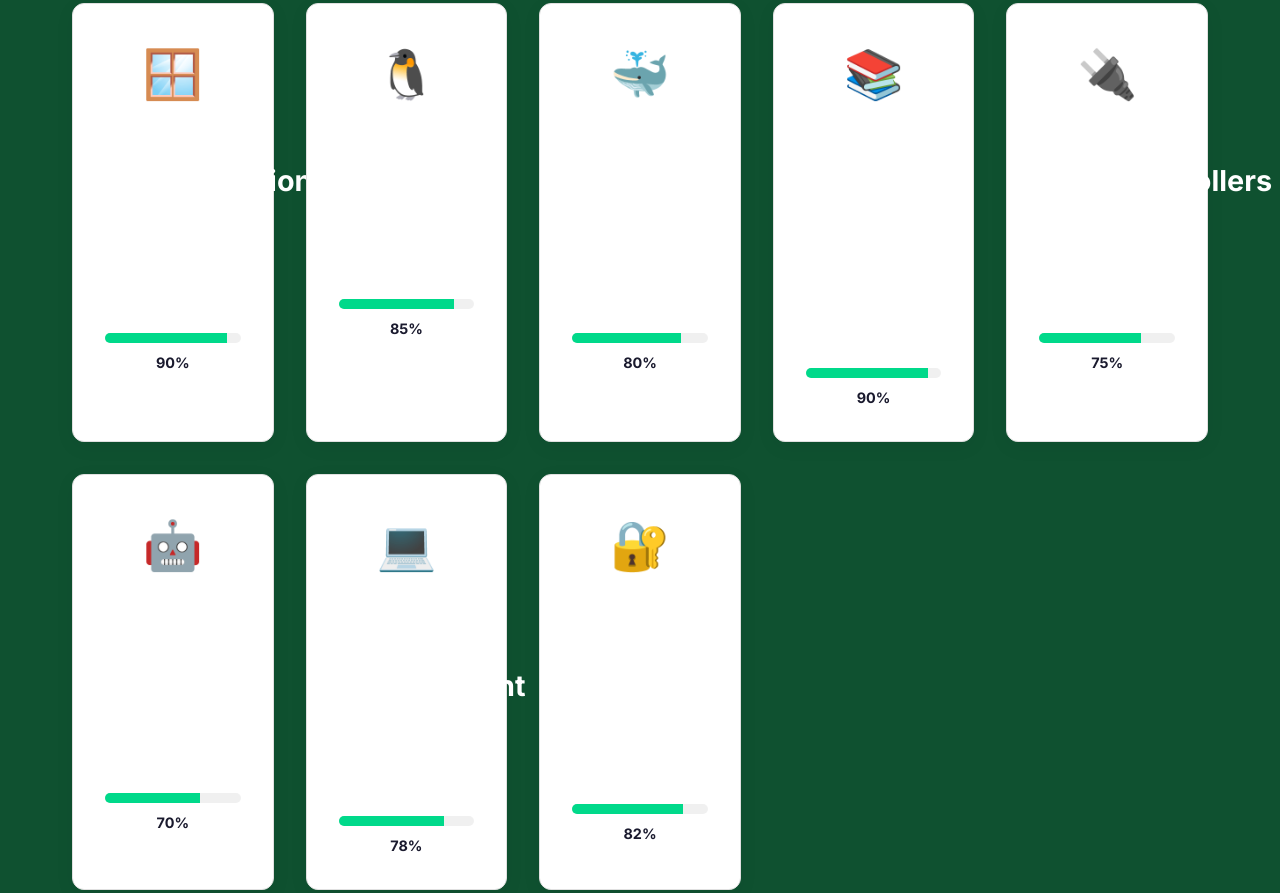
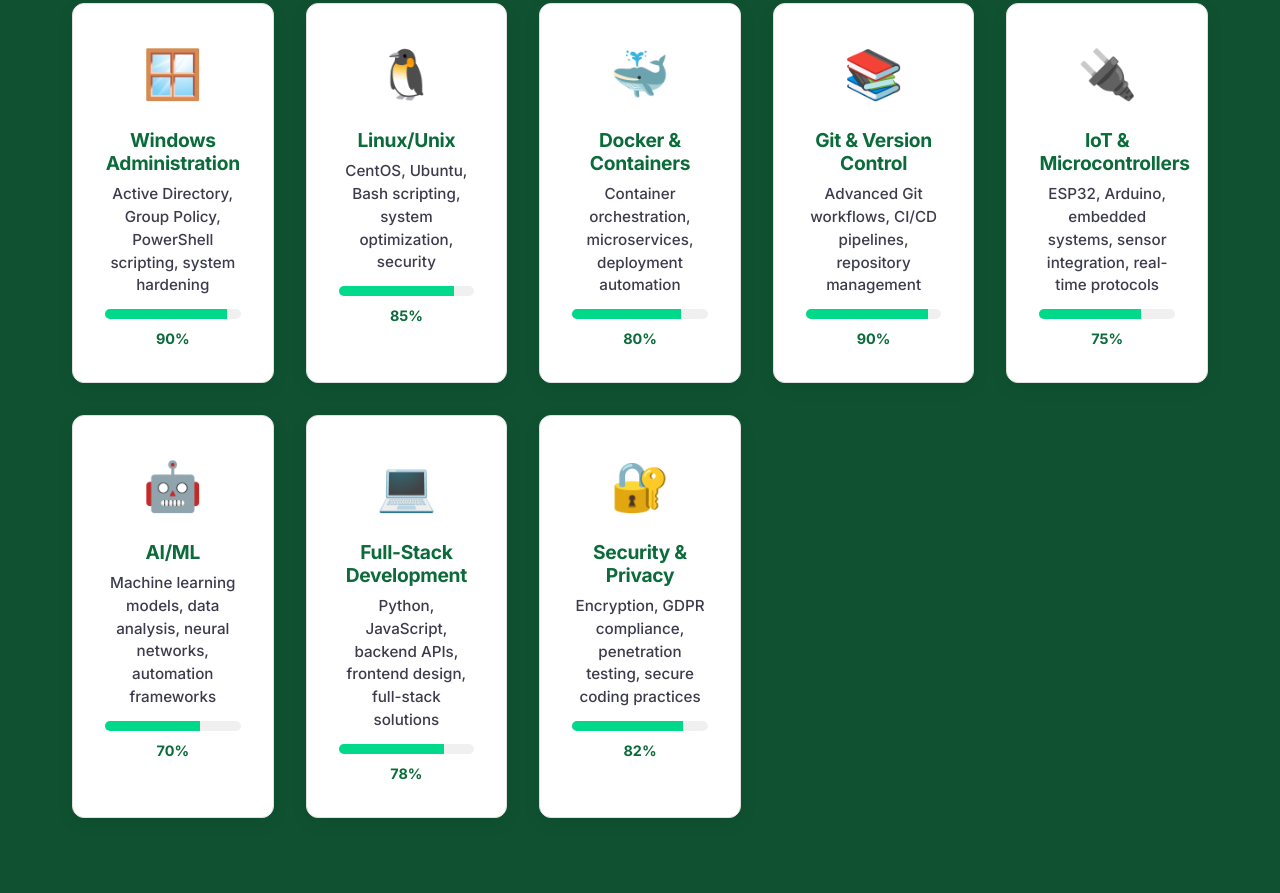
Before and after one commit to harsh1991mishra/harsh1991mishra.github.io, a plain HTML site: page index.html in a window 1280 px wide. Shown: the part 1897-2790 px from the top of the page. Drawn offline with Linux system fonts and the light colour scheme.

Commit message:
Enhance Skills section: improve font sizes, weights, colors, and contrast

```diff
--- a/index.html
+++ b/index.html
@@ -444,17 +444,32 @@
 
     .skill-card h3 {
       margin-bottom: 0.5rem;
+      color: var(--primary);
+      font-size: 1.2rem;
+      font-weight: 700;
+      letter-spacing: -0.3px;
+    }
+
+    body.dark-mode .skill-card h3 {
+      color: var(--accent);
     }
 
     .skill-card p {
-      font-size: 0.9rem;
+      font-size: 0.95rem;
+      color: var(--text-dark);
+      font-weight: 500;
+      line-height: 1.5;
+    }
+
+    body.dark-mode .skill-card p {
+      color: var(--text-light);
     }
 
     /* Progress bar for skills */
     .progress { background: rgba(0,0,0,0.06); height:10px; border-radius:8px; overflow:hidden; margin-top:12px; }
     .bar { height:100%; background:var(--accent); width:0%; transition:width 0.9s cubic-bezier(.2,.9,.2,1); }
-    .skill-percent { margin-top:8px; font-weight:700; font-size:0.9rem; color:var(--text-dark); }
-    body.dark-mode .skill-percent { color:var(--text-light); }
+    .skill-percent { margin-top:8px; font-weight:700; font-size:0.9rem; color:var(--primary); }
+    body.dark-mode .skill-percent { color:var(--accent); }
 
     .projects-grid {
       display: grid;
```
